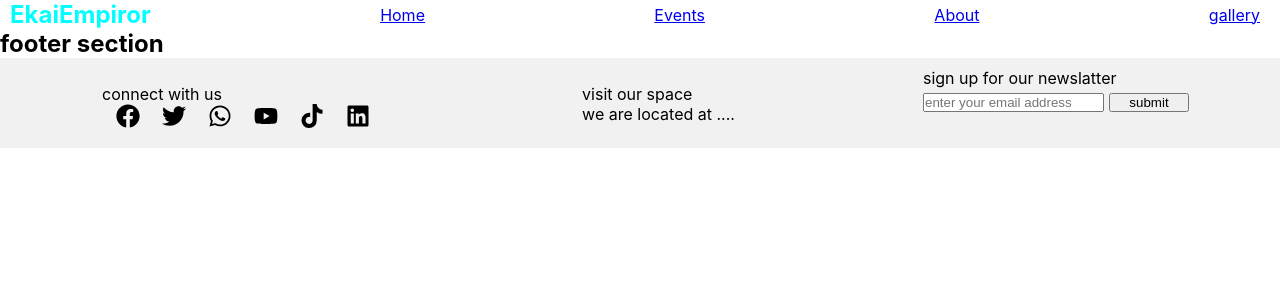
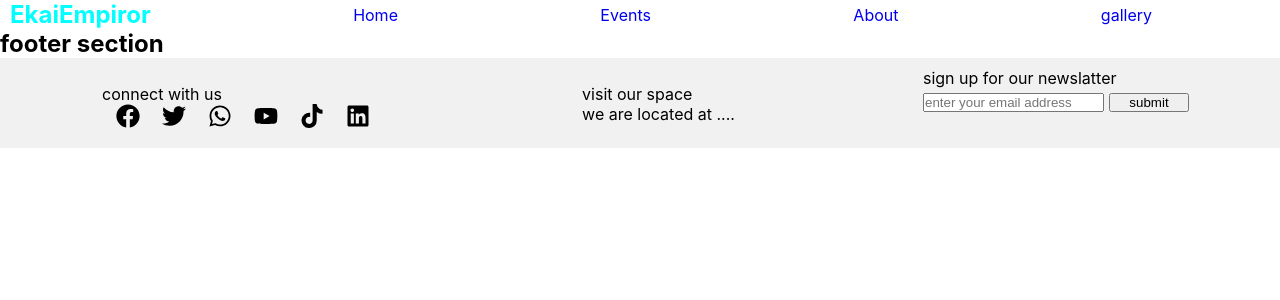
Before and after one commit to Kris-Ekiteles/ekai_empiror, a React (Create React App) app: page / in a window 1280 px wide. Shown: the top 300 px of the page. Built offline with nearby package versions, Linux system fonts and the light colour scheme.

Commit message:
link styles (a)

```diff
--- a/src/App.css
+++ b/src/App.css
@@ -7,14 +7,18 @@
   display: flex;
   align-items: center;
   justify-content: space-between;
-  margin-right: 20px;
-  gap: 1rem;
+  margin-right: 8rem;
+}
+nav a{
+  text-decoration: none;
 
-
-
+}
+nav a:hover{
+  text-decoration: underline;
 }
 header h1{
   margin-right: 0;
   color: aqua;
   padding-left: 10px;
+  cursor: pointer;
 }
```
